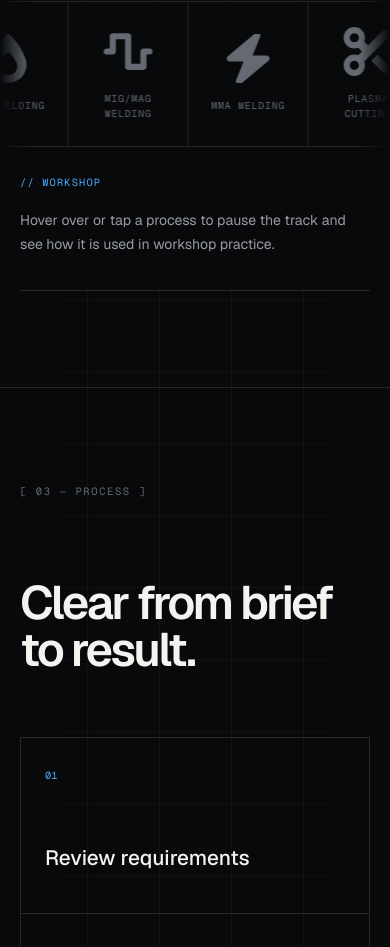
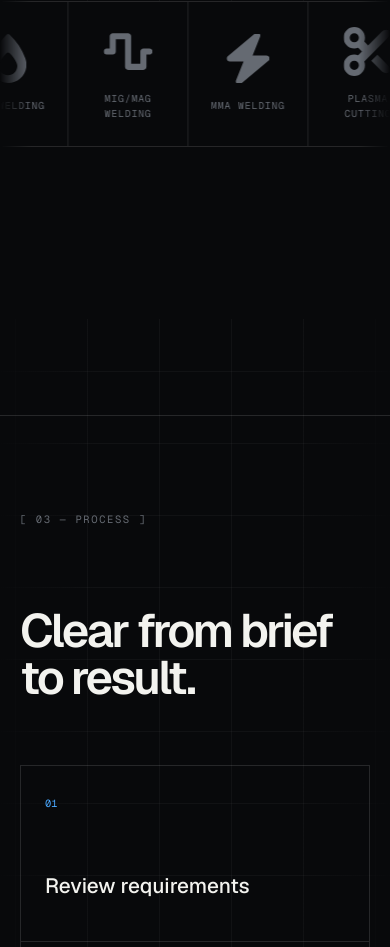
Before and after one commit to RobFyd/RF-platform, a Next.js app: page /fusion in a window 390 px wide. Shown: the part 2077-3024 px from the top of the page. Built offline with nearby package versions, Linux system fonts and the light colour scheme.

Commit message:
Show technology details in hover panels

```diff
--- a/app/globals.css
+++ b/app/globals.css
@@ -1657,7 +1657,6 @@ html[data-theme="light"] .panel-link:focus-visible {
   animation-duration: 34s;
 }
 
-.technology-marquee:hover .technology-track,
 .technology-marquee:focus-within .technology-track,
 .technology-marquee.is-paused .technology-track {
   animation-play-state: paused;
@@ -1717,29 +1716,51 @@ html[data-theme="light"] .panel-link:focus-visible {
 
 .technology-description {
   display: grid;
-  grid-template-columns: minmax(9rem, 0.35fr) 1fr;
-  gap: clamp(1.5rem, 4vw, 4rem);
-  min-height: 7rem;
+  grid-template-columns: 3rem minmax(0, 1fr);
+  gap: clamp(1rem, 2vw, 1.75rem);
+  width: min(calc(100% - (2 * var(--page-padding))), 52rem);
+  min-height: 8.5rem;
   align-items: start;
-  margin-inline: var(--page-padding);
-  padding: 1.75rem 0;
-  border-bottom: 1px solid var(--line);
+  margin: 1.25rem auto 0;
+  padding: 1.25rem 1.5rem;
+  border: 1px solid transparent;
+  background: transparent;
+  opacity: 0;
+  transform: translateY(0.5rem);
+  transition:
+    border-color var(--duration-fast),
+    background-color var(--duration-fast),
+    opacity var(--duration-fast),
+    transform var(--duration-medium) var(--ease-out);
+}
+
+.technology-description.is-visible {
+  border-color: var(--line);
+  background: var(--surface);
+  opacity: 1;
+  transform: translateY(0);
 }
 
 .technology-description-index {
   color: var(--module-accent);
   font-family: var(--font-geist-mono), monospace;
-  font-size: 0.65rem;
+  font-size: 0.59rem;
   letter-spacing: 0.11em;
   text-transform: uppercase;
 }
 
+.technology-description strong {
+  display: block;
+  font-size: clamp(1rem, 1.5vw, 1.25rem);
+  font-weight: 520;
+}
+
 .technology-description p {
   max-width: 52rem;
-  margin: 0;
+  margin: 0.45rem 0 0;
   color: var(--muted);
-  font-size: clamp(0.88rem, 1.2vw, 1rem);
-  line-height: 1.7;
+  font-size: 0.82rem;
+  line-height: 1.55;
 }
 
 html[data-theme="light"] .technology-item:hover,
@@ -2260,9 +2281,9 @@ html[data-theme="light"] .technology-item.is-active .technology-icon {
   }
 
   .technology-description {
-    grid-template-columns: 1fr;
-    gap: 0.8rem;
-    min-height: 9rem;
+    grid-template-columns: 2.25rem minmax(0, 1fr);
+    min-height: 9.5rem;
+    padding: 1rem;
   }
 }
 
--- a/components/technology-marquee.tsx
+++ b/components/technology-marquee.tsx
@@ -348,7 +348,9 @@ export function TechnologyMarquee({ language = "en", moduleKey = "functions" }:
       : functionsTechnologies;
   const [activeKey, setActiveKey] = useState<string | null>(null);
   const activeTechnology = technologies.find((technology) => technology.key === activeKey);
-  const pl = language === "pl";
+  const activeIndex = activeTechnology
+    ? technologies.findIndex((technology) => technology.key === activeTechnology.key)
+    : -1;
 
   return (
     <div
@@ -374,6 +376,11 @@ export function TechnologyMarquee({ language = "en", moduleKey = "functions" }:
               onPointerEnter={(event) => {
                 if (event.pointerType === "mouse") setActiveKey(technology.key);
               }}
+              onPointerLeave={(event) => {
+                if (event.pointerType === "mouse") {
+                  setActiveKey((current) => current === technology.key ? null : current);
+                }
+              }}
               onPointerDown={(event) => {
                 if (event.pointerType === "mouse") {
                   event.preventDefault();
@@ -398,31 +405,21 @@ export function TechnologyMarquee({ language = "en", moduleKey = "functions" }:
         </div>
       </div>
 
-      <div className="technology-description" aria-live="polite">
-        <span className="technology-description-index">
-          {activeTechnology
-            ? `// ${activeTechnology.name}`
-            : moduleKey === "factory"
-              ? "// TOOLKIT"
-              : moduleKey === "fusion"
-                ? "// WORKSHOP"
-                : "// STACK"}
-        </span>
-        <p>
-          {activeTechnology
-            ? activeTechnology.description[language]
-            : pl
-              ? moduleKey === "factory"
-                ? "Najedź na narzędzie lub dotknij go, aby zatrzymać pasek i zobaczyć, gdzie wykorzystuję je w procesie twórczym."
-                : moduleKey === "fusion"
-                  ? "Najedź na proces lub dotknij go, aby zatrzymać pasek i zobaczyć, jak wykorzystuję go w pracy warsztatowej."
-                : "Najedź na technologię lub dotknij jej, aby zatrzymać pasek i poznać jej zastosowanie."
-              : moduleKey === "factory"
-                ? "Hover over or tap a tool to pause the track and see where it fits into the creative process."
-                : moduleKey === "fusion"
-                  ? "Hover over or tap a process to pause the track and see how it is used in workshop practice."
-                : "Hover over or tap a technology to pause the track and see how it is used."}
-        </p>
+      <div
+        className={`technology-description${activeTechnology ? " is-visible" : ""}`}
+        aria-live="polite"
+      >
+        {activeTechnology ? (
+          <>
+            <span className="technology-description-index">
+              {`// ${String(activeIndex + 1).padStart(2, "0")}`}
+            </span>
+            <div>
+              <strong>{activeTechnology.name}</strong>
+              <p>{activeTechnology.description[language]}</p>
+            </div>
+          </>
+        ) : null}
       </div>
     </div>
   );
```
